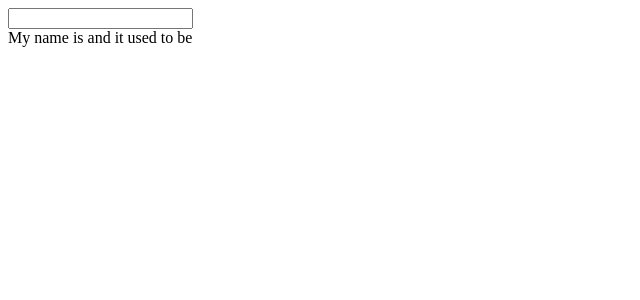
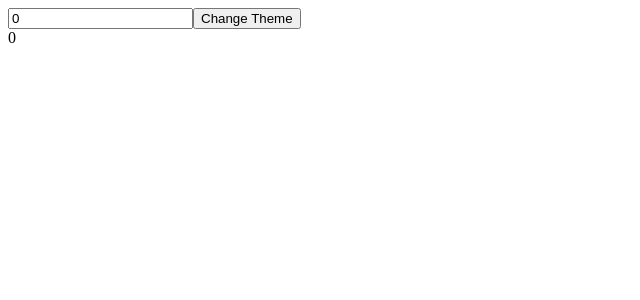
Before and after one commit to Ajgor-idk/React-Hooks-Practice, a React (Create React App) app: page / in a window 1280 px wide. Shown: the top 300 px of the page, without its empty margins (0-640 px from the left). Built offline with nearby package versions, Linux system fonts and the light colour scheme.

Commit message:
Added useMemo Hooks also :p

```diff
--- a/src/App.js
+++ b/src/App.js
@@ -2,7 +2,8 @@ import React from "react";
 import { UseStateHook } from "./Hooks/UseState/UseStateHook.js";
 import { UseEffectHook } from "./Hooks/UseEffect/UseEffectHook.js";
 import { UseContextHook } from "./Hooks/UseContext/UseContextHook.js";
-import UseRefHook from "./Hooks/UseRef/UseRefHook.js";
+import { UseRefHook } from "./Hooks/UseRef/UseRefHook.js";
+import { UseMemoHook } from "./Hooks/UseMemo/UseMemoHook.js";
 
 function App() {
   return (
@@ -10,7 +11,8 @@ function App() {
       {/* <UseStateHook /> */}
       {/* <UseEffectHook /> */}
       {/* <UseContextHook /> */}
-      <UseRefHook />
+      {/* <UseRefHook /> */}
+      <UseMemoHook />
     </>
   );
 }
--- /dev/null
+++ b/src/Hooks/UseMemo/UseMemoHook.js
@@ -0,0 +1,39 @@
+import React, { useState, useMemo, useEffect } from "react";
+
+export function UseMemoHook() {
+  const [number, setNumber] = useState(0);
+  const [dark, setDark] = useState(false);
+  const doubleNumber = useMemo(() => {
+    return slowFunction(number);
+  }, [number]);
+  const themeStyles = useMemo(() => {
+    return {
+      backgroundColor: dark ? "black" : "white",
+      color: dark ? "white" : "black",
+    };
+  }, [dark]);
+  useEffect(() => {
+    console.log("Theme changed");
+  }, [themeStyles]);
+
+  return (
+    <>
+      <input
+        type="number"
+        value={number}
+        onChange={(event) => setNumber(parseInt(event.target.value))}
+      />
+      <button onClick={() => setDark((prevDark) => !prevDark)}>
+        Change Theme
+      </button>
+      <div style={themeStyles}>{doubleNumber}</div>
+    </>
+  );
+}
+
+function slowFunction(num) {
+  console.log("Calling Slow Function");
+  for (let index = 0; index <= 1000000000; index++) {
+    return num * 2;
+  }
+}
--- a/src/Hooks/UseRef/UseRefHook.js
+++ b/src/Hooks/UseRef/UseRefHook.js
@@ -1,6 +1,6 @@
 import React, { useEffect, useRef, useState } from "react";
 
-export default function UseRefHook() {
+export function UseRefHook() {
   const [name, setName] = useState("");
   const prevName = useRef();
 
```
Also changed, not shown: 1 other file (tests, documents, lock files or other folders).
